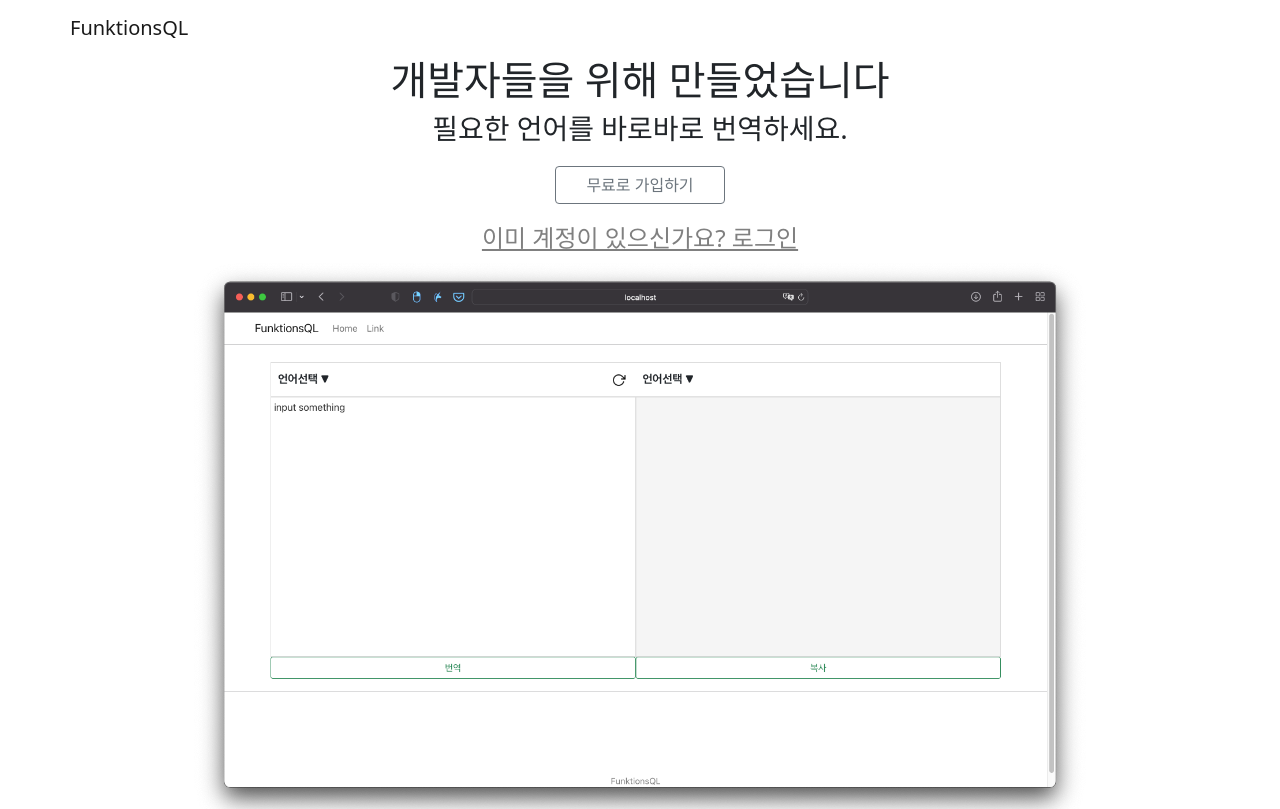
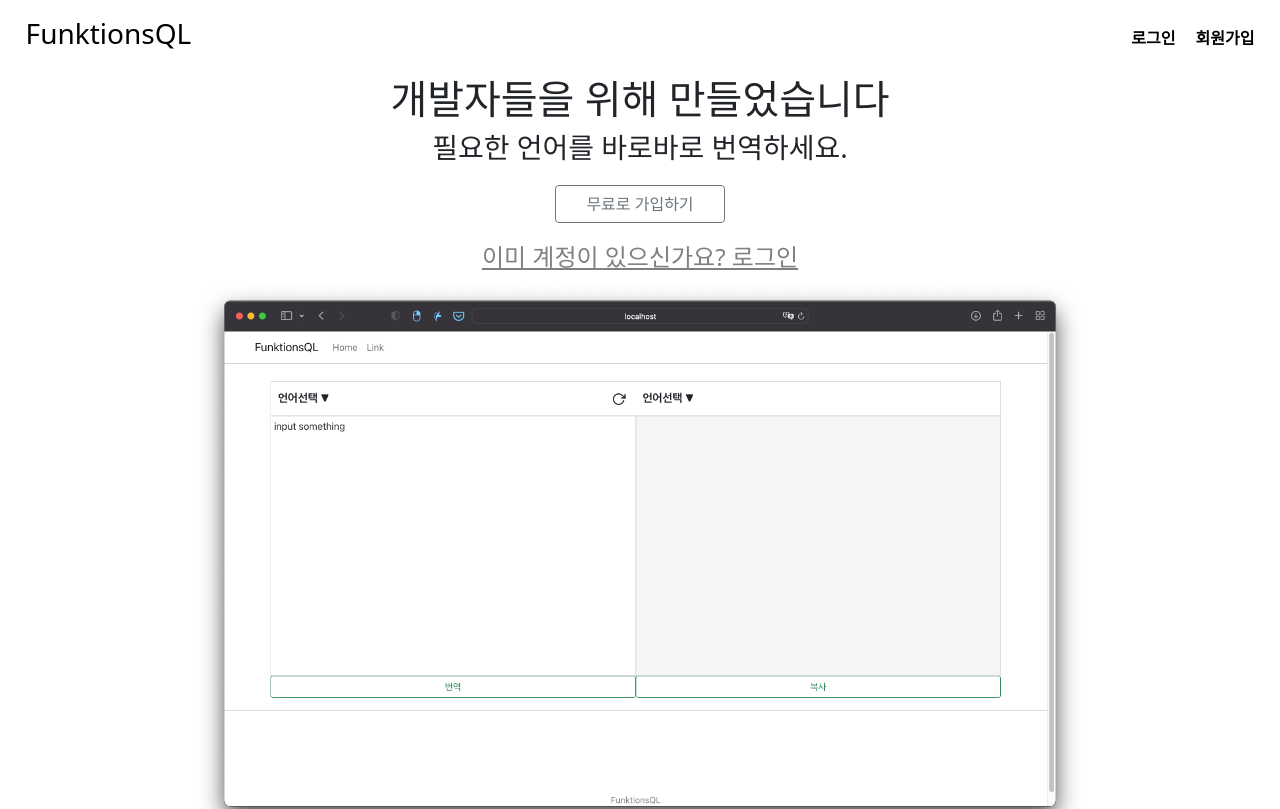
Before and after one commit to kjkj2077/funktionsql-workbench, a React (Create React App) app: page / in a window 1280 px wide. Shown: the top 809 px of the page. Built offline with nearby package versions, Linux system fonts and the light colour scheme.

Commit message:
initial commit

```diff
--- a/package.json
+++ b/package.json
@@ -9,7 +9,10 @@
     "@testing-library/jest-dom": "^5.16.2",
     "@testing-library/react": "^12.1.3",
     "@testing-library/user-event": "^13.5.0",
+    "axios": "^0.26.1",
     "bootstrap": "^5.1.3",
+    "gapi-script": "^1.2.0",
+    "google-auth-library": "^7.14.1",
     "react": "^17.0.2",
     "react-bootstrap": "^2.1.2",
     "react-dom": "^17.0.2",
--- a/public/index.html
+++ b/public/index.html
@@ -7,23 +7,13 @@
   <meta name="viewport" content="width=device-width, initial-scale=1" />
   <meta name="theme-color" content="#000000" />
   <meta name="description" content="Web site created using create-react-app" />
+  <meta name="google-signin-scope" content="profile email">
+  <meta name="google-signin-client_id" content="831001107036-ci56k1fp2jq41m3a2es9vdtsqbvnfr6u.apps.googleusercontent.com">
+  <script src="https://apis.google.com/js/platform.js" async defer></script>
   <link rel="stylesheet" href="https://cdn.jsdelivr.net/npm/bootstrap@5.1.3/dist/css/bootstrap.min.css"
     integrity="sha384-1BmE4kWBq78iYhFldvKuhfTAU6auU8tT94WrHftjDbrCEXSU1oBoqyl2QvZ6jIW3" crossorigin="anonymous" />
   <link rel="apple-touch-icon" href="%PUBLIC_URL%/logo192.png" />
-  <!--
-      manifest.json provides metadata used when your web app is installed on a
-      user's mobile device or desktop. See https://developers.google.com/web/fundamentals/web-app-manifest/
-    -->
   <link rel="manifest" href="%PUBLIC_URL%/manifest.json" />
-  <!--
-      Notice the use of %PUBLIC_URL% in the tags above.
-      It will be replaced with the URL of the `public` folder during the build.
-      Only files inside the `public` folder can be referenced from the HTML.
-
-      Unlike "/favicon.ico" or "favicon.ico", "%PUBLIC_URL%/favicon.ico" will
-      work correctly both with client-side routing and a non-root public URL.
-      Learn how to configure a non-root public URL by running `npm run build`.
-    -->
   <title>React App</title>
 </head>
 
--- /dev/null
+++ b/src/GooLogin.js
@@ -0,0 +1,27 @@
+import * as React from 'react';
+import GoogleLogin from 'react-google-login';
+const clientId = "831001107036-ci56k1fp2jq41m3a2es9vdtsqbvnfr6u.apps.googleusercontent.com";
+
+function GooLogin(){
+
+    const onSuccess = (res) =>{
+        console.log("login success!",res.profileObj);
+    }
+    const onFailure = (res) =>{
+        console.log("login fail!",res);
+    }
+
+  return(
+      <div>
+          <GoogleLogin
+              clientId={clientId}
+              onSuccess={onSuccess}
+              onFailure={onFailure}
+              cookiePolicy={"single_host_origin"}
+              isSignedIn={true}
+              className='google'
+          />
+      </div>
+  )
+}
+export default GooLogin
--- a/src/Login.css
+++ b/src/Login.css
@@ -3,6 +3,7 @@
 }
 #nav{
     margin-top: 10px;
+
 }
 .login {
     width: 500px;
@@ -34,5 +35,5 @@ footer{
     font-size: 15px;
 }
 .google{
-    margin: 40px 0px 0px auto;
+    margin: 30px 0px 0px auto;
 }
--- a/src/Login.js
+++ b/src/Login.js
@@ -1,20 +1,32 @@
 import 'bootstrap/dist/css/bootstrap.min.css';
-import GoogleLogin from "react-google-login";
 import './Login.css';
-import React,{useState} from 'react';
-import { Button ,Container,Navbar} from 'react-bootstrap';
-import { Link,Route,Switch} from 'react-router-dom';
+import React, { useEffect, useState } from 'react';
+import { Button, Container, Navbar } from 'react-bootstrap';
+import { Link, Route, Switch } from 'react-router-dom';
+import axios from 'axios';
+import GooLogin from './GooLogin';
+import { gapi } from 'gapi-script';
 
-const responseGoogle = response =>{
-    console.log(response);
-  }
+const clientId = "831001107036-ci56k1fp2jq41m3a2es9vdtsqbvnfr6u.apps.googleusercontent.com";
 
 function Login() {
+
+  useEffect(() => {
+    function start() {
+      gapi.client.init({
+        clientId: clientId,
+        scope: ""
+      })
+    }
+    gapi.load('client:auth2', start);
+  })
+
+
   return (
     <div className='app'>
       <Navbar bg="white" expand="lg" id='nav'>
         <Container className='nav' >
-            <Link to="/"style={{ textDecoration: 'none' }}> <Navbar.Brand href="#home">FunktionsQL</Navbar.Brand></Link>
+          <Link to="/" style={{ textDecoration: 'none' }}> <Navbar.Brand href="#home">FunktionsQL</Navbar.Brand></Link>
         </Container>
       </Navbar>
 
@@ -25,16 +37,12 @@ const responseGoogle = response =>{
       <p className='button'><Button variant="outline-secondary" id="loginbtn">로그인</Button></p>
       <Link to="/sg"><p className='button'><Button variant="outline-secondary" id="loginbtn">회원가입</Button></p></Link>
 
-          <GoogleLogin
-          clientId="831001107036-ci56k1fp2jq41m3a2es9vdtsqbvnfr6u.apps.googleusercontent.com"
-          onSuccess={responseGoogle}
-          onFailure={responseGoogle}
-          className="google"
-          />
+      <GooLogin />
+
       <footer >
         <Container>
           <div >
-                FunktionsQL<br/>
+            FunktionsQL<br />
             Copyright © FunktionsQL Corp. All rights reserved.
           </div>
         </Container>
--- a/src/Sg.js
+++ b/src/Sg.js
@@ -1,15 +1,30 @@
 import 'bootstrap/dist/css/bootstrap.min.css';
 import './Sg.css';
-import React from 'react';
-import { Button ,Container,Navbar} from 'react-bootstrap';
-import { Link,Route,Switch} from 'react-router-dom';
+import React, { useEffect, useState } from 'react';
+import { Button, Container, Navbar } from 'react-bootstrap';
+import { Link, Route, Switch } from 'react-router-dom';
+import GooLogin from './GooLogin';
+import { gapi } from 'gapi-script';
 
-function sg(){
-    return(
+const clientId = "831001107036-ci56k1fp2jq41m3a2es9vdtsqbvnfr6u.apps.googleusercontent.com";
+
+function Sg() {
+
+  useEffect(() => {
+    function start() {
+      gapi.client.init({
+        clientId: clientId,
+        scope: ""
+      })
+    }
+    gapi.load('client:auth2', start);
+  })
+
+  return (
     <div className='app'>
       <Navbar bg="white" expand="lg" id='nav'>
         <Container className='nav' >
-            <Link to="/"style={{ textDecoration: 'none' }}> <Navbar.Brand >FunktionsQL</Navbar.Brand></Link>
+          <Link to="/" style={{ textDecoration: 'none' }}> <Navbar.Brand >FunktionsQL</Navbar.Brand></Link>
         </Container>
       </Navbar>
 
@@ -19,10 +34,13 @@ function sg(){
       <p className='pw'><input type='password' className='i-pw' placeholder='비밀번호' /></p>
       <p className='pw2'><input type='password' className='i-pw2' placeholder='비밀번호확인' /></p>
       <p className='button'><Button variant="outline-secondary" id="loginbtn">만들기</Button></p>
+
+      <GooLogin />
+
       <footer >
         <Container>
           <div >
-                FunktionsQL<br/>
+            FunktionsQL<br />
             Copyright © FunktionsQL Corp. All rights reserved.
           </div>
         </Container>
@@ -30,4 +48,4 @@ function sg(){
     </div>
   );
 }
-export default sg;
+export default Sg;
--- a/src/main.css
+++ b/src/main.css
@@ -1,12 +1,28 @@
+header {
+    height: 75px;
+    padding: 2%;
+    color: black;
+    background: white;
+    font-weight: bold;
+    display: flex;
+    justify-content: space-between;
+    align-items: center;
+}
+header span{
+    margin-left: 20px;
+}
+#header-sub{
+    color: black;
+}
+h4{
+    margin-top: 20px;
+    color: grey;
+}
+#link{
+    color: grey;
+}
+
 .phoneImage{
     width: 70%;
     height: 70%;
 }
-h4{
-    margin-top: 20px;
-    color: grey;
-
-}
-#link{
-    color: grey;
-}
--- a/src/main.js
+++ b/src/main.js
@@ -1,20 +1,24 @@
 import './Main.css';
 import 'bootstrap/dist/css/bootstrap.min.css';
-import { Navbar, Container, Nav, NavDropdown, Button, Dropdown,CloseButton } from 'react-bootstrap';
-import { Link,Route,Switch} from 'react-router-dom';
-import React from 'react';
-
-
+import { Navbar, Container, Nav, NavDropdown, Button, Dropdown, CloseButton } from 'react-bootstrap';
+import { Link, Route, Switch } from 'react-router-dom';
+import React ,{useState}from 'react';
+import axios from 'axios';
+import GoogleLogin from 'react-google-login';
 
 function Main() {
+  const [Login,setLogin] = useState(false);
+
   return (
     <div className='app'>
-        <Navbar bg="white" expand="lg">
-          <Container className='nav' >
-            <Navbar.Brand href="#home">FunktionsQL</Navbar.Brand>
-          </Container>
-        </Navbar>
-        {/* nav */}
+      <header>
+        <h3>FunktionsQL</h3>
+        <nav>
+        <Link to="/login" id="header-sub" style={{ textDecoration: 'none'}}><span>로그인</span></Link>
+        <Link to="/sg"  id="header-sub" style={{ textDecoration: 'none'}}><span>회원가입</span></Link>
+        </nav>
+      </header>
+      {/* header */}
       <div>
         <h1>개발자들을 위해 만들었습니다</h1>
         <h3>필요한 언어를 바로바로 번역하세요.</h3>
@@ -24,11 +28,11 @@ function Main() {
       </div>
 
 
-        <hr/>
+      <hr />
       <footer >
         <Container>
           <div >
-              FunktionsQL<br/>
+            FunktionsQL<br />
             Copyright © FunktionsQL Corp. All rights reserved.
           </div>
         </Container>
```
Also changed, not shown: public/manifest.json, 1 other file (tests, documents, lock files or other folders). Lines whose indentation alone changed are shown as unchanged.
